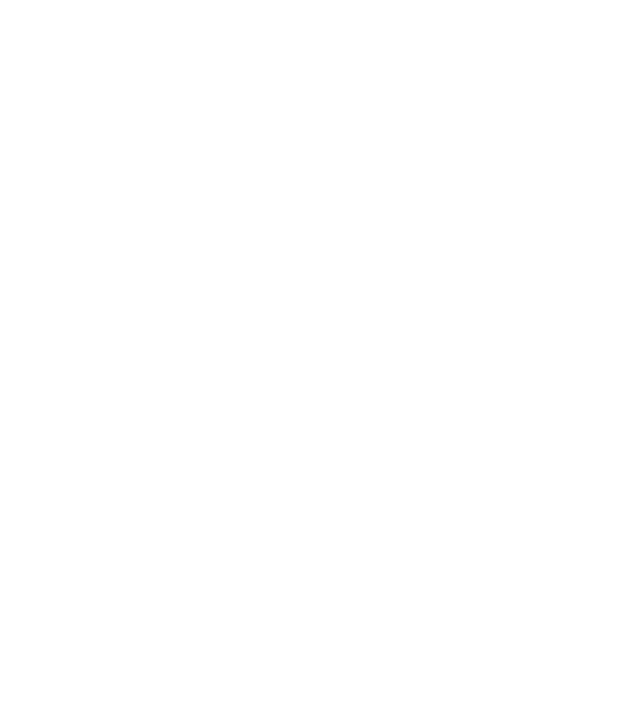
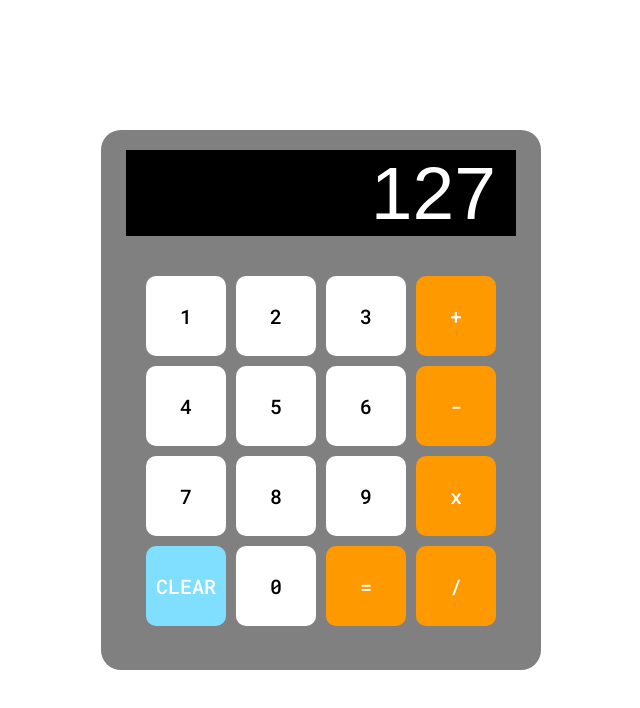
Before and after one commit to cayleb247/calculator, a plain HTML site: page index.html in a window 1280 px wide. Shown: the whole page, without its empty margins (319-959 px from the left). Drawn offline with Linux system fonts and the light colour scheme; a web font is replaced by a local one.

Commit message:
Create calculator UI
Created html and css files for creating calculator UI
Created a display div
Made multicolored buttons for numbers 0-9 and operations
Included a clear button
Imported Roboto Mono and Jersey 10 for buttons and display
Began linking js to html with buttons

```diff
--- a/index.html
+++ b/index.html
@@ -3,10 +3,71 @@
 <head>
     <meta charset="UTF-8">
     <meta name="viewport" content="width=device-width, initial-scale=1.0">
-    <title>Document</title>
+    <title>Calculator</title>
+    <link rel="stylesheet" href="styles.css">
 </head>
 <body>
+    <div class="calc-body">
+        <div class="display">
+            127
+        </div>
+        <div class="btn-container">
+            <button class="button num">
+                1
+            </button>
+            <button class="button num">
+                2
+            </button>
+            <button class="button num">
+                3
+            </button>
+            <button class="button operator">
+                +
+            </button>
+            <button class="button num">
+                4
+            </button>
+            <button class="button num">
+                5
+            </button>
+            <button class="button num">
+                6
+            </button>
+            <button class="button operator">
+                -
+            </button>
+            <button class="button num">
+                7
+            </button>
+            <button class="button num">
+                8
+            </button>
+            <button class="button num">
+                9
+            </button>
+            <button class="button operator">
+                x
+            </button>
+            <button class="button misc">
+                CLEAR
+            </button>
+            <button class="button num">
+                0
+            </button>
+            <button class="button operator">
+                =
+            </button>
+            <button class="button operator">
+                /
+            </button>
 
+
+        </div>
+
+
+
+
+    </div>
     <script src="script.js"></script>
 </body>
 </html>
--- a/script.js
+++ b/script.js
@@ -13,3 +13,23 @@ const mult = function(a, b) {
 const divide = function(a, b) {
     return a / b;
 }
+
+const display = document.querySelector(".display");
+
+const oneBtn = document.querySelector(".button num")
+oneBtn.addEventListener("click", () => {
+    display.textContent = "1";
+})
+
+// let firstNum =
+
+// let operator =
+
+// let secondNum =
+
+// const operate = function(a, b, operator) {
+//     operator == "+" ? add(a, b)
+//     : operator == "-" ? sub(a,b)
+//     : operator == "*" ? mult(a, b)
+//     : operator == "/" ? divide(a, b)
+// }
--- /dev/null
+++ b/styles.css
@@ -0,0 +1,90 @@
+@import url('https://fonts.googleapis.com/css2?family=Jersey+10&display=swap');
+@import url('https://fonts.googleapis.com/css2?family=Jersey+10&family=Roboto+Mono:ital,wght@0,100..700;1,100..700&display=swap');
+
+body {
+    margin: 0;
+    height: 100vh;
+    display: flex;
+    align-items: center;
+    justify-content: center;
+}
+
+.calc-body {
+    display: flex;
+    background-color: grey;
+    height: 500px;
+    width: 400px;
+    border-radius: 20px;
+    flex-direction: column;
+    padding: 20px;
+    align-items: center;
+}
+
+.btn-container {
+    display: flex;
+    flex-wrap: wrap;
+    justify-content: center;
+    align-items: center;
+    height: 100%;
+    align-content: flex-start;
+}
+
+.display {
+    height: 100px;
+    width: 350px;
+    background-color: black;
+    margin-bottom: 35px;
+    color: white;
+    font-family: "Jersey 10", sans-serif;
+    font-weight: 400;
+    font-style: normal;
+    font-size: 75px;
+    display: flex;
+    justify-content: flex-end;
+    padding: 0 20px 0 20px;
+
+}
+
+.button.operator{
+    height: 80px;
+    width: 80px;
+    margin: 5px;
+    background-color: #ff9900;
+    border: 0;
+    font-family: "Roboto Mono", monospace;
+    font-optical-sizing: auto;
+    font-weight: 500;
+    font-style: normal;
+    font-size: 20px;
+    border-radius: 10px;
+    color: white
+}
+
+.button.num{
+    height: 80px;
+    width: 80px;
+    margin: 5px;
+    background-color: white;
+    border: 0;
+    font-family: "Roboto Mono", monospace;
+    font-optical-sizing: auto;
+    font-weight: 500;
+    font-style: normal;
+    font-size: 20px;
+    border-radius: 10px;
+}
+
+.button.misc{
+    height: 80px;
+    width: 80px;
+    margin: 5px;
+    background-color: #80dfff;
+    border: 0;
+    font-family: "Roboto Mono", monospace;
+    font-optical-sizing: auto;
+    font-weight: 500;
+    font-style: normal;
+    font-size: 20px;
+    border-radius: 10px;
+    color: white
+}
```
